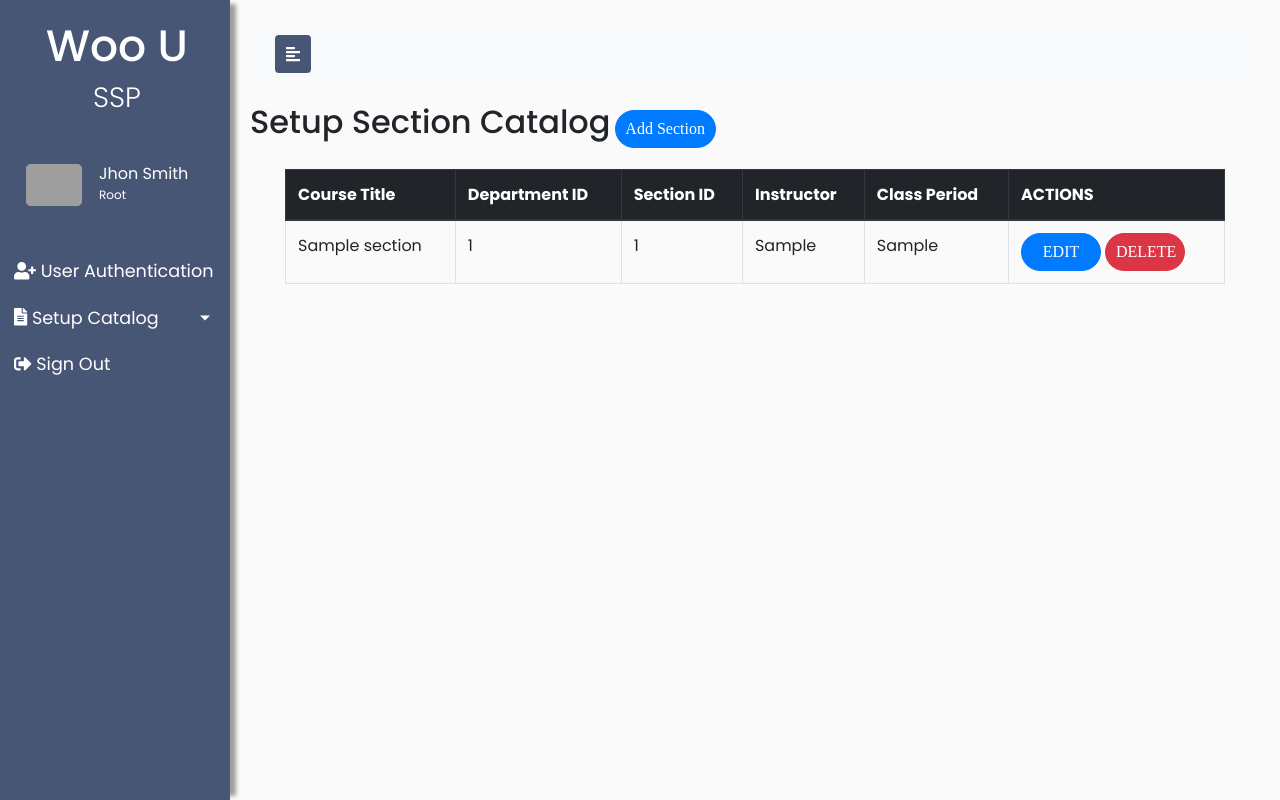
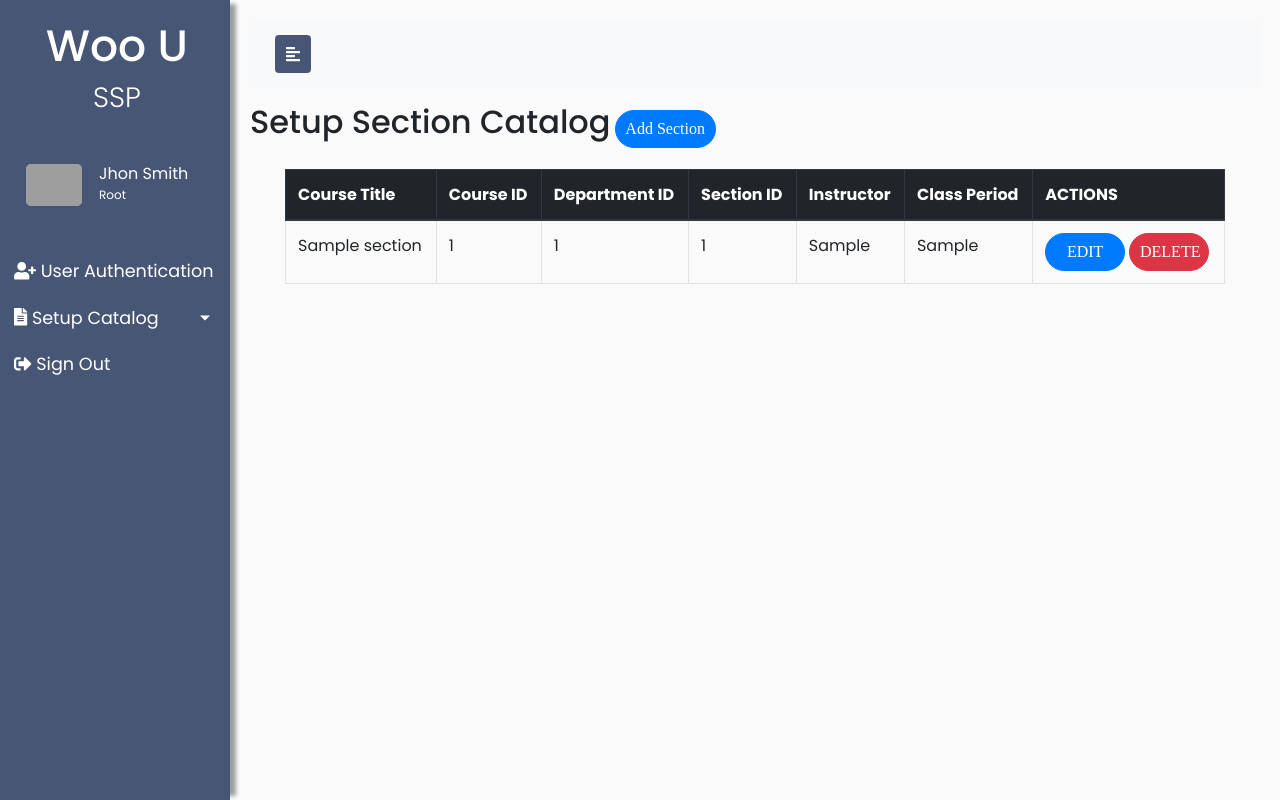
Before and after one commit to camelby/Student-Schedule-Planner, a Flask app: page /rootsection in a window 1280 px wide. Run offline with Flask 2, Linux system fonts and the light colour scheme; tables that the repository leaves empty hold one stand-in row (values such as "Sample post"); some libraries are stand-ins or nearby versions; grey boxes are pictures that could not be loaded.

Commit message:
Db structure update
Primary keys & foreign keys

```diff
--- a/SSP_UALR/SSP/app.py
+++ b/SSP_UALR/SSP/app.py
@@ -70,8 +70,10 @@ class User(UserMixin, db.Model):
 # Course database model
 class Section(db.Model):
     __tablename__ = 'section'
-    course_title = db.Column(db.String(64), primary_key=True)
-    dept_id = db.Column(db.Integer, primary_key=True)
+    row_id = db.Column(db.Integer, autoincrement=True, primary_key=True)
+    course_title = db.Column(db.String(64))
+    course_id = db.Column(db.Integer, foreign_key=True)
+    dept_id = db.Column(db.String(64))
     sect_id = db.Column(db.Integer)
     instructor = db.Column(db.String(64))
     class_period = db.Column(db.String(64))
@@ -79,9 +81,9 @@ class Section(db.Model):
 
 class Course(db.Model):
     __tablename__ = 'course'
-    course_title = db.Column(db.String(64), primary_key=True)
-    dept_id = db.Column(db.Integer, primary_key=True)
-    course_id = db.Column(db.Integer)
+    course_title = db.Column(db.String(64))
+    dept_id = db.Column(db.String(64))
+    course_id = db.Column(db.Integer, primary_key=True)
 
 # User loader callback for Flask-Login
 @login_manager.user_loader
@@ -108,6 +110,7 @@ class LoginForm(FlaskForm):
 
 class SectionForm(FlaskForm):
     course_title = StringField('Course Title', validators=[DataRequired()])
+    course_id = StringField('Course ID', validators=[DataRequired()])
     dept_id = StringField('Department ID', validators=[DataRequired()])
     sect_id = StringField('Section ID', validators=[DataRequired()])
     instructor = StringField('Instructor', validators=[DataRequired()])
@@ -334,6 +337,7 @@ def rootSection():
     if rt_sect_add_form.validate_on_submit():
         rt_add_section = Section(
             course_title=rt_sect_add_form.course_title.data,
+            course_id=rt_sect_add_form.course_id.data,
             dept_id=rt_sect_add_form.dept_id.data,
             sect_id=rt_sect_add_form.sect_id.data,
             instructor=rt_sect_add_form.instructor.data,
@@ -351,6 +355,7 @@ def root_update_section():
         section = Section.query.filter_by(sect_id=query).first_or_404()
         if request.form.get('edit_button'):
             section.course_title = request.form['course_title']
+            section.course_id = request.form['course_id']
             section.dept_id = request.form['dept_id']
             section.sect_id = request.form['sect_id']
             section.instructor = request.form['instructor']
@@ -405,6 +410,7 @@ def adminSection():
     if ad_sect_add_form.validate_on_submit():
         section = Section(
             course_title=ad_sect_add_form.course_title.data,
+            course_id=ad_sect_add_form.course_id.data,
             dept_id=ad_sect_add_form.dept_id.data,
             sect_id=ad_sect_add_form.sect_id.data,
             instructor=ad_sect_add_form.instructor.data,
@@ -423,6 +429,7 @@ def admin_update_section():
         section = Section.query.filter_by(sect_id=query).first_or_404()
         if request.form.get('edit_button'):
             section.course_title = request.form['course_title']
+            section.course_id = request.form['course_id']
             section.dept_id = request.form['dept_id']
             section.sect_id = request.form['sect_id']
             section.instructor = request.form['instructor']
--- a/SSP_UALR/SSP/templates/adminSection.html
+++ b/SSP_UALR/SSP/templates/adminSection.html
@@ -76,6 +76,7 @@
                         <thead class="thead-dark">
                             <tr>
                                 <th scope="col">Course Title</th>
+                                <th scope="col">Course ID</th>
                                 <th scope="col">Department ID</th>
                                 <th scope="col">Section ID</th>
                                 <th scope="col">Instructor</th>
@@ -87,6 +88,7 @@
                         <tbody>
                             <tr>
                                 <td>{{ section.course_title }}</td>
+                                <td>{{ section.course_id }}</td>
                                 <td>{{ section.dept_id }}</td>
                                 <td>{{ section.sect_id }}</td>
                                 <td>{{ section.instructor }}</td>
@@ -125,6 +127,10 @@
                                  <label>Course Title</label>
                                 <input type="text" id="course_title" name="course_title" required><br>
                                  </div>
+                                 <div class="form-group">
+                                 <label>Course ID</label>
+                                <input type="text" id="dept_id" name="course_id" required><br>
+                                </div>
                                 <div class="form-group">
                                  <label>Department ID</label>
                                 <input type="text" id="dept_id" name="dept_id" required><br>
--- a/SSP_UALR/SSP/templates/rootSection.html
+++ b/SSP_UALR/SSP/templates/rootSection.html
@@ -82,6 +82,7 @@
                         <thead class="thead-dark">
                             <tr>
                                 <th scope="col">Course Title</th>
+                                <th scope="col">Course ID</th>
                                 <th scope="col">Department ID</th>
                                 <th scope="col">Section ID</th>
                                 <th scope="col">Instructor</th>
@@ -93,6 +94,7 @@
                         <tbody>
                             <tr>
                                 <td>{{ section.course_title }}</td>
+                                <td>{{ section.course_id }}</td>
                                 <td>{{ section.dept_id }}</td>
                                 <td>{{ section.sect_id }}</td>
                                 <td>{{ section.instructor }}</td>
@@ -132,6 +134,10 @@
                                  <label>Course Title</label>
                                 <input type="text" id="course_title" name="course_title" required><br>
                                  </div>
+                                 <div class="form-group">
+                                 <label>Course ID</label>
+                                <input type="text" id="dept_id" name="course_id" required><br>
+                                </div>
                                 <div class="form-group">
                                  <label>Department ID</label>
                                 <input type="text" id="dept_id" name="dept_id" required><br>
```
